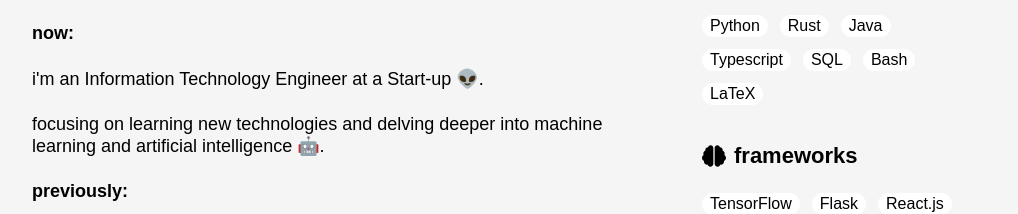
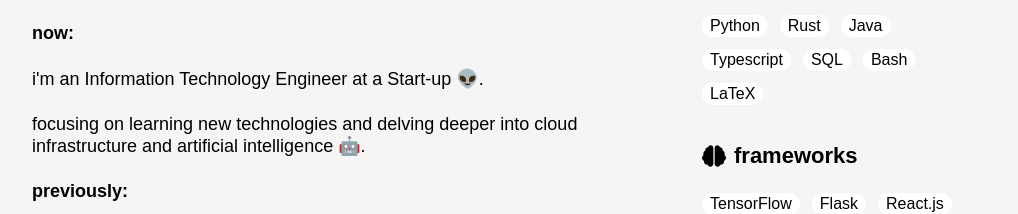
Before and after one commit to ngoiyaeric/ngoiyaeric.github.io, a Next.js app: page / in a window 1280 px wide. Shown: the part 1149-1363 px from the top of the page, without its empty margins (159-1177 px from the left). Built offline with nearby package versions, Linux system fonts and the light colour scheme; a web font is replaced by a local one.

Commit message:
Update About.tsx

```diff
--- a/components/home/about/About.tsx
+++ b/components/home/about/About.tsx
@@ -35,7 +35,7 @@ export const About = () => {
 
               <p className={styles.aboutText}>
                 focusing on learning new technologies and delving
-                deeper into machine learning and artificial intelligence 🤖.
+                deeper into cloud infrastructure and artificial intelligence 🤖.
               </p>
               <p className={styles.aboutText} style={{ fontWeight: "bold" }}>
                 previously:
```
